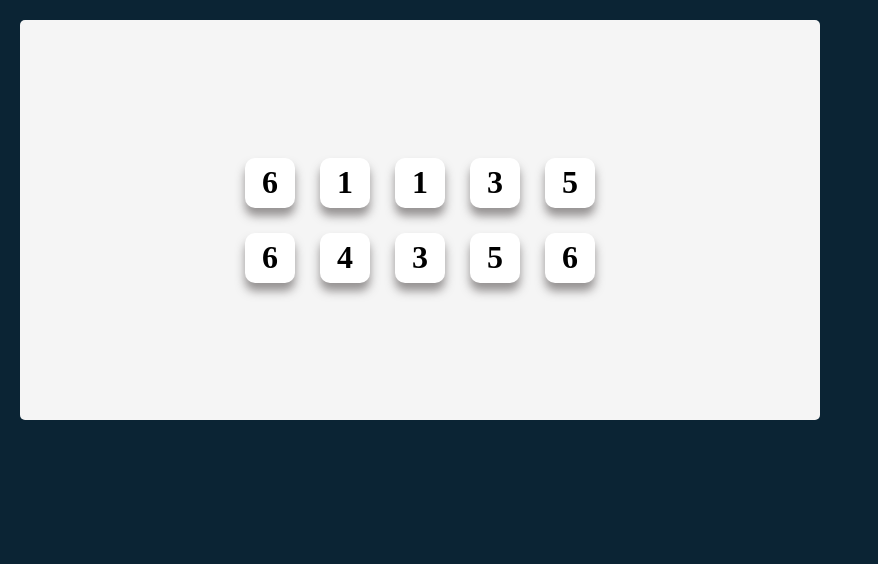
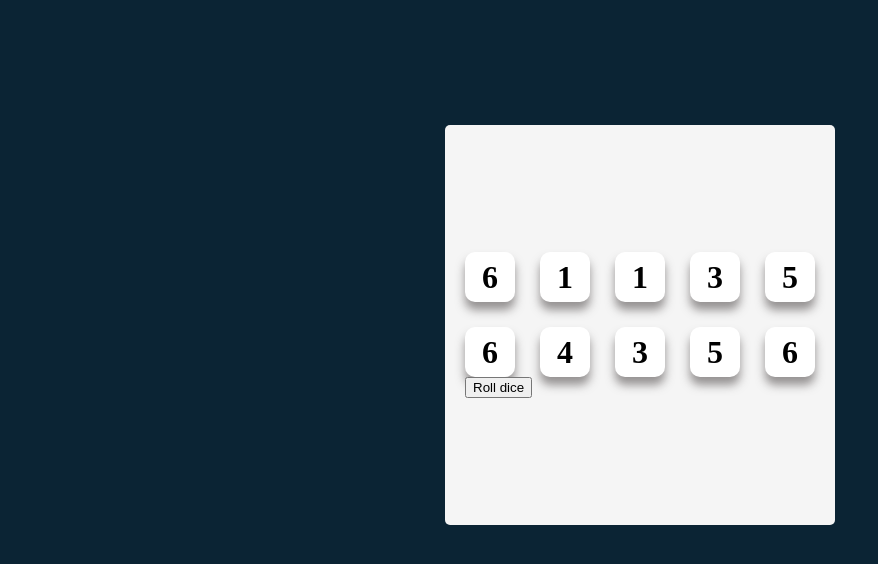
Before and after one commit to CB-Pantomime/tenzies_game, a React (Create React App) app: page / in a window 1280 px wide. Shown: the top 564 px of the page, without its empty margins (0-878 px from the left). Built offline with nearby package versions, Linux system fonts and the light colour scheme.

Commit message:
button element will execute rollDice function onClick which will setDice state to allNewDice. tested/good

```diff
--- a/src/App.js
+++ b/src/App.js
@@ -18,6 +18,9 @@ function App() {
 
   const diceElements = dice.map(die => <Die value={die}/>)
 
+  function rollDice() {
+    setDice(allNewDice())
+  }
 
   return (
     <main>
@@ -28,9 +31,12 @@ function App() {
 
           <div className='dice-container'>
             {diceElements}
-
           </div>
-
+          <button
+          onClick={rollDice}
+          >
+            Roll dice
+          </button>
       </div>
     </main>
   );
--- a/src/style.css
+++ b/src/style.css
@@ -5,7 +5,10 @@
 body {
     margin: 0;
     background-color: #0B2434;
-    padding: 20px;
+    padding: 125px;
+    display: flex;
+    justify-content: center;
+    align-items: center;
 }
 
 main {
@@ -41,3 +44,7 @@ main {
 .die-number {
     font-size: 2rem;
 }
+
+/* button {
+
+} */
```
